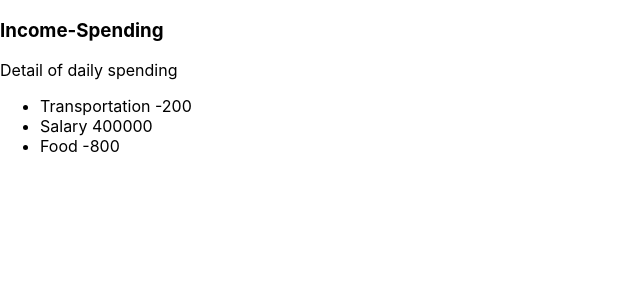
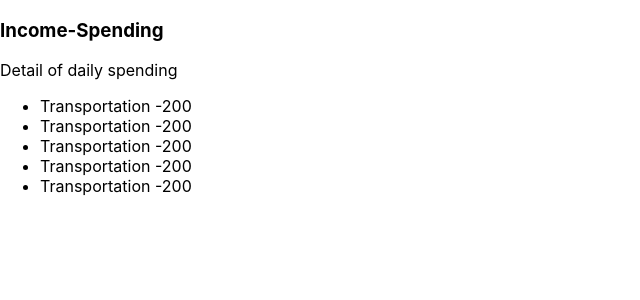
Before and after one commit to Yothin-H/react_basic, a React (Create React App) app in the folder react-basic/: page / in a window 1280 px wide. Shown: the top 300 px of the page, without its empty margins (0-640 px from the left). Built offline with nearby package versions, Linux system fonts and the light colour scheme.

Commit message:
Nested component

```diff
--- a/react-basic/src/App.js
+++ b/react-basic/src/App.js
@@ -1,17 +1,29 @@
-import logo from './logo.svg';
 import './App.css';
+
+const Title =()=><h1>Income-Spending</h1>
+const Description =()=> <p>Detail of daily spending</p>
+const Item =()=><li>Transportation <span>-200</span></li>
+const Transaction=()=>{
+  return (
+    <ul>
+      <Item/>
+      <Item/>
+      <Item/>
+      <Item/>
+      <Item/>
+    </ul>
+  );
+}
+
+
 
 function App() {
   return (
     <section>
       <article>
-        <h1>Income-Spending</h1>
-        <p>Detail of daily spending</p>
-        <ul>
-          <li>Transportation <span>-200</span></li>
-          <li>Salary <span>400000</span></li>
-          <li>Food <span>-800</span></li>
-        </ul>
+        <Title/>
+        <Description/>
+        <Transaction/>
       </article>
     </section>
   );
```
